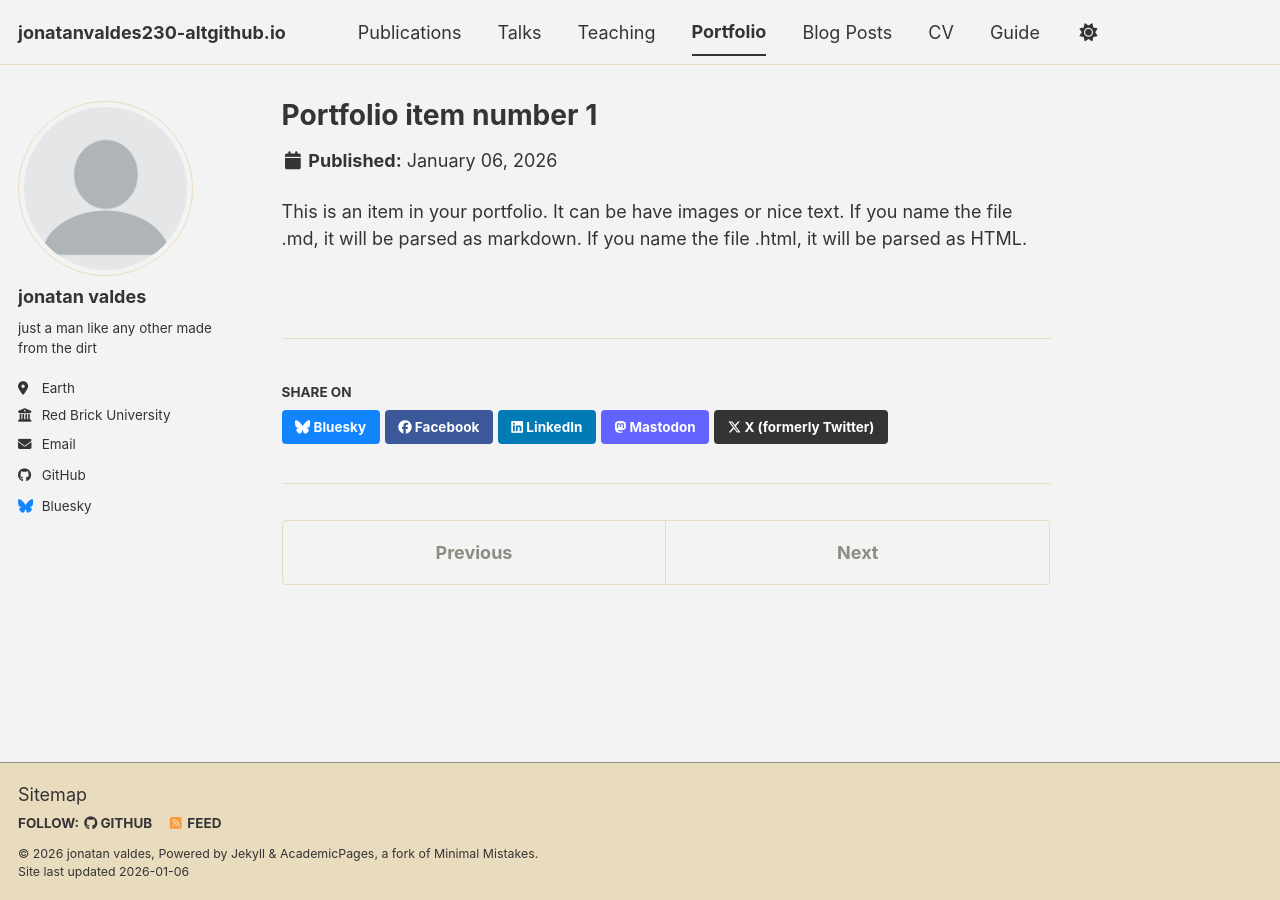
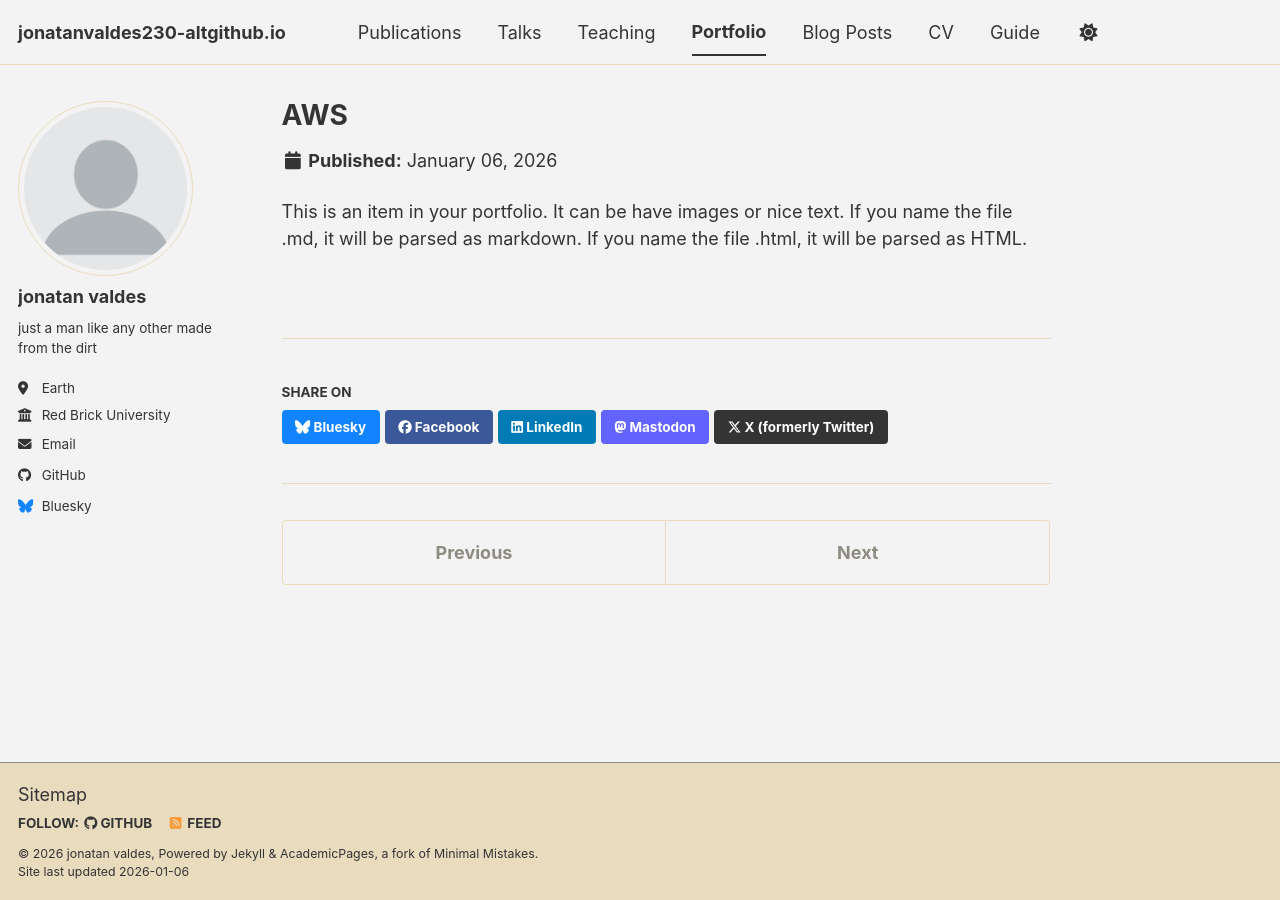
Before and after one commit to jonatanvaldes230-alt/jonatanvaldes230-alt.github.io, a Jekyll site: the page built from _portfolio/portfolio-1.md, in a window 1280 px wide. Built offline with Jekyll 4.4.1, drawn with Linux system fonts in a browser that asks for light colours; a script bundle is joined from its source files by our own code; library files that are not in the unit come from our copies.

Commit message:
Update portfolio-1.md

```diff
--- a/_portfolio/portfolio-1.md
+++ b/_portfolio/portfolio-1.md
@@ -1,6 +1,6 @@
 ---
-title: "Portfolio item number 1"
-excerpt: "Short description of portfolio item number 1<br/><img src='/images/500x300.png'>"
+title: "AWS"
+excerpt: "Short description of portfolio item number 1<br/><img src='/images/aws101.png'>"
 collection: portfolio
 ---
 
```
